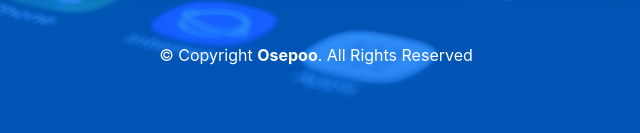
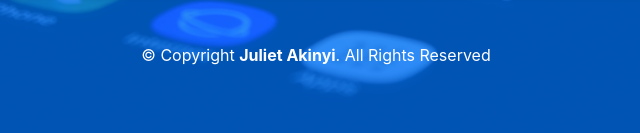
Before and after one commit to osepoo/osepoo.github.io, a plain HTML site: page index.html in a window 1280 px wide. Shown: the part 6266-6399 px from the top of the page, 324-964 px from the left. Drawn offline with Linux system fonts and the light colour scheme; animation ran at ten frames a second; files whose address does not match are found by name.

Commit message:
Update index.html

```diff
--- a/index.html
+++ b/index.html
@@ -644,7 +644,7 @@
         <div class="row">
           <div class="col-sm-12">
             <div class="copyright-box">
-              <p class="copyright">&copy; Copyright <strong>Osepoo</strong>. All Rights Reserved</p>
+              <p class="copyright">&copy; Copyright <strong>Juliet Akinyi</strong>. All Rights Reserved</p>
               <div class="credits">
 
 
```
